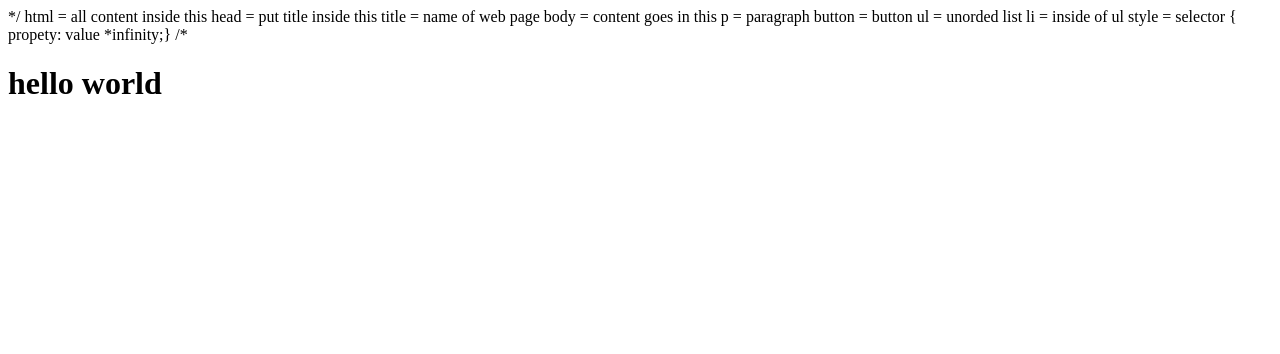
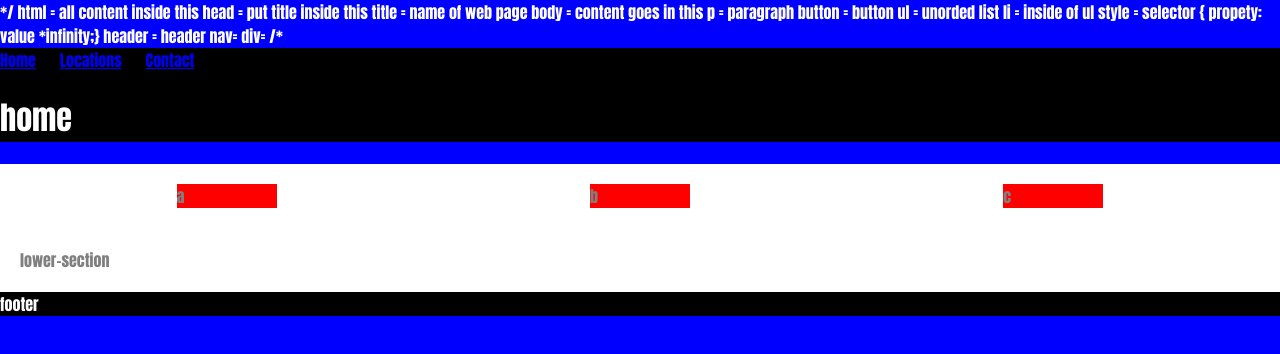
Before and after one commit to Agent4-coder/agent4-coder.github.io, a plain HTML site: page index.html in a window 1280 px wide. Drawn offline with Linux system fonts and the light colour scheme.

Commit message:
makes the website better

```diff
--- a/index.html
+++ b/index.html
@@ -7,14 +7,34 @@ button = button
 ul = unorded list
 li = inside of ul
 style = selector { propety: value *infinity;}
+header = header
+nav=
+div=
 /*
 
 <!DOCTYPE html>
 <html>
     <head>
-        <title>my page!</title>
-   </head>
+       <title>My page! </title>
+        <link rel="stylesheet" href="styles.css">
+    </head>
     <body>
-        <h1>hello world</h1>
+        <header>
+            <nav>
+                <ul>
+                    <li><a href="index.html">Home</a></li>
+                    <li><a href="locations.html">Locations</a></li>
+                    <li><a href="contacts.html">Contact</a></li>
+                </ul>
+            </nav>
+            <h1>home</h1>
+        </header>
+        <section class="feature box">
+            <div>a</div>
+            <div>b</div>
+            <div>c</div>
+        </section>
+        <section>lower-section</section>
+        <footer>footer</footer>
     </body>
 </html>
--- /dev/null
+++ b/styles.css
@@ -0,0 +1,38 @@
+body {
+    background: blue;
+    color: white;
+    font-family: Impact, Haettenschweiler, 'Arial Narrow Bold', sans-serif;
+    margin: 0;
+    padding: 0;
+}
+header{
+    background: black;
+    margin: 20 px;
+}
+section{
+    background: white;
+    color: grey;
+    padding: 20px;
+    display: flex;
+    flex-direction: row;
+
+}
+div{
+    background: red;
+    margin: auto;
+    width: 100px;
+}
+ul{
+    margin: 0;
+    padding:0;
+    list-style-type: none;
+
+}
+li{
+    display:inline-block;
+    margin: 0 20px 0 0;
+}
+footer{
+    background: black;
+    padding: 10px, 20px;
+}
```
Also changed, not shown: contacts.html (added, +65 -0 lines), locations.html (added, +65 -0 lines).
